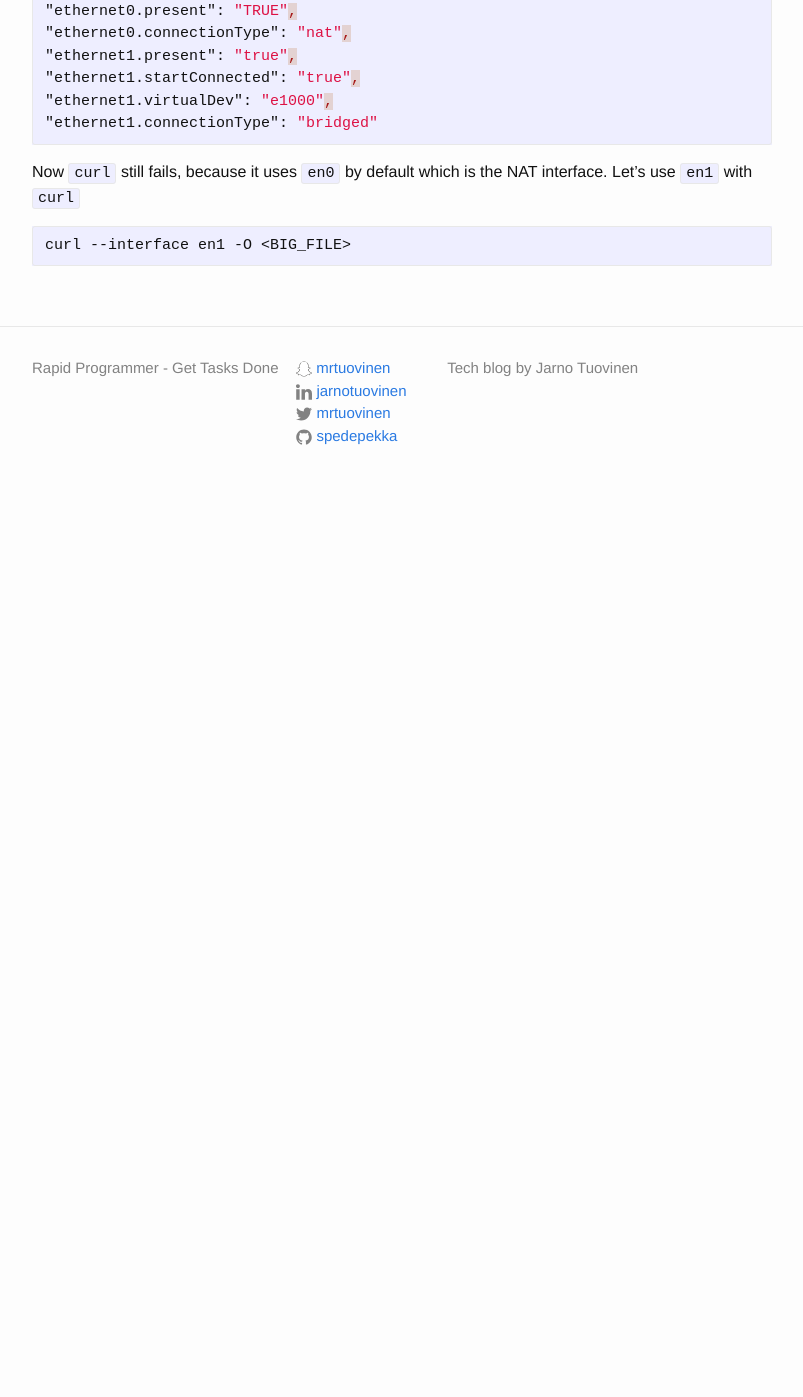
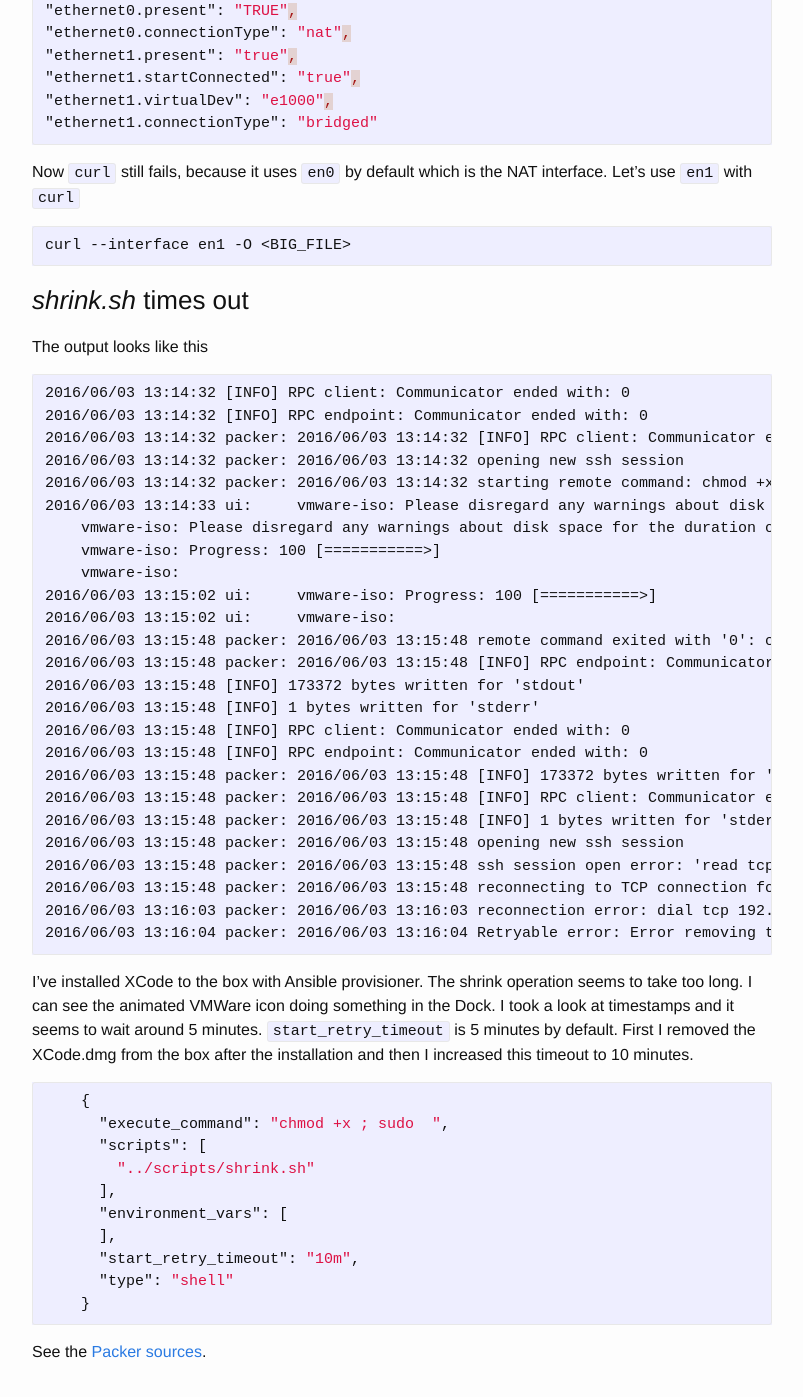
Before and after one commit to spedepekka/rapidprogrammer, a Jekyll site: the page built from _posts/2016-05-31-packer-vagrant-ansible-and-osx.markdown, in a window 1280 px wide and 1400 px high, scrolled down 2226 px. Shown: the top 1397 px of the window, without its empty margins (238-1041 px from the left). Built offline with Jekyll 4.4.1, drawn with Linux system fonts in a browser that asks for light colours; Markdown is read by kramdown in place of the engine named in the settings; before the commit the page ends 2733 px from its top, so only the background shows below that.

Commit message:
Add start_retry_timeout shrink.sh issue

````diff
--- a/_posts/2016-05-31-packer-vagrant-ansible-and-osx.markdown
+++ b/_posts/2016-05-31-packer-vagrant-ansible-and-osx.markdown
@@ -117,3 +117,59 @@ interface. Let's use `en1` with `curl`
 ```
 curl --interface en1 -O <BIG_FILE>
 ```
+
+### *shrink.sh* times out
+
+The output looks like this
+
+```
+2016/06/03 13:14:32 [INFO] RPC client: Communicator ended with: 0
+2016/06/03 13:14:32 [INFO] RPC endpoint: Communicator ended with: 0
+2016/06/03 13:14:32 packer: 2016/06/03 13:14:32 [INFO] RPC client: Communicator ended with: 0
+2016/06/03 13:14:32 packer: 2016/06/03 13:14:32 opening new ssh session
+2016/06/03 13:14:32 packer: 2016/06/03 13:14:32 starting remote command: chmod +x /tmp/script_8825.sh; sudo PACKER_BUILD_NAME='vmware-iso' PACKER_BUILDER_TYPE='vmware-iso' /tmp/script_8825.sh
+2016/06/03 13:14:33 ui:     vmware-iso: Please disregard any warnings about disk space for the duration of shrink process.
+    vmware-iso: Please disregard any warnings about disk space for the duration of shrink process.
+    vmware-iso: Progress: 100 [===========>]
+    vmware-iso:
+2016/06/03 13:15:02 ui:     vmware-iso: Progress: 100 [===========>]
+2016/06/03 13:15:02 ui:     vmware-iso:
+2016/06/03 13:15:48 packer: 2016/06/03 13:15:48 remote command exited with '0': chmod +x /tmp/script_8825.sh; sudo PACKER_BUILD_NAME='vmware-iso' PACKER_BUILDER_TYPE='vmware-iso' /tmp/script_8825.sh
+2016/06/03 13:15:48 packer: 2016/06/03 13:15:48 [INFO] RPC endpoint: Communicator ended with: 0
+2016/06/03 13:15:48 [INFO] 173372 bytes written for 'stdout'
+2016/06/03 13:15:48 [INFO] 1 bytes written for 'stderr'
+2016/06/03 13:15:48 [INFO] RPC client: Communicator ended with: 0
+2016/06/03 13:15:48 [INFO] RPC endpoint: Communicator ended with: 0
+2016/06/03 13:15:48 packer: 2016/06/03 13:15:48 [INFO] 173372 bytes written for 'stdout'
+2016/06/03 13:15:48 packer: 2016/06/03 13:15:48 [INFO] RPC client: Communicator ended with: 0
+2016/06/03 13:15:48 packer: 2016/06/03 13:15:48 [INFO] 1 bytes written for 'stderr'
+2016/06/03 13:15:48 packer: 2016/06/03 13:15:48 opening new ssh session
+2016/06/03 13:15:48 packer: 2016/06/03 13:15:48 ssh session open error: 'read tcp 192.168.56.1:59263->192.168.56.138:22: read: operation timed out', attempting reconnect
+2016/06/03 13:15:48 packer: 2016/06/03 13:15:48 reconnecting to TCP connection for SSH
+2016/06/03 13:16:03 packer: 2016/06/03 13:16:03 reconnection error: dial tcp 192.168.56.138:22: i/o timeout
+2016/06/03 13:16:04 packer: 2016/06/03 13:16:04 Retryable error: Error removing temporary script at /tmp/script_8825.sh: dial tcp 192.168.56.138:22: i/o timeout
+```
+
+I've installed XCode to the box with Ansible provisioner. The shrink operation
+seems to take too long. I can see the animated VMWare icon doing something
+in the Dock. I took a look at timestamps and it seems to wait around 5 minutes.
+`start_retry_timeout` is 5 minutes by default. First I removed the XCode.dmg
+from the box after the installation and then I increased this timeout to
+10 minutes.
+
+```json
+    {
+      "execute_command": "chmod +x {{ .Path }}; sudo {{ .Vars }} {{ .Path }}",
+      "scripts": [
+        "../scripts/shrink.sh"
+      ],
+      "environment_vars": [
+      ],
+      "start_retry_timeout": "10m",
+      "type": "shell"
+    }
+```
+
+See the [Packer sources][packer-retry].
+
+[packer-retry]: https://github.com/mitchellh/packer/blob/master/provisioner/shell/provisioner.go#L334-356
````
